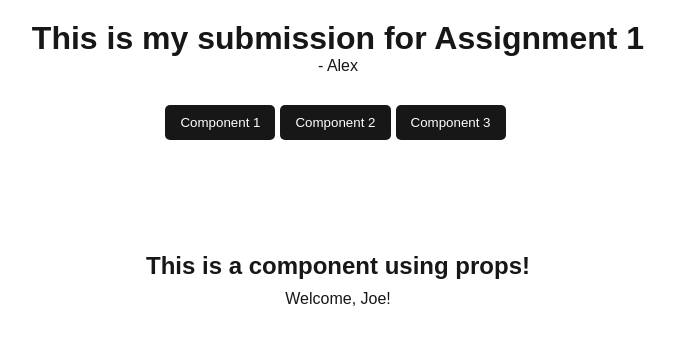
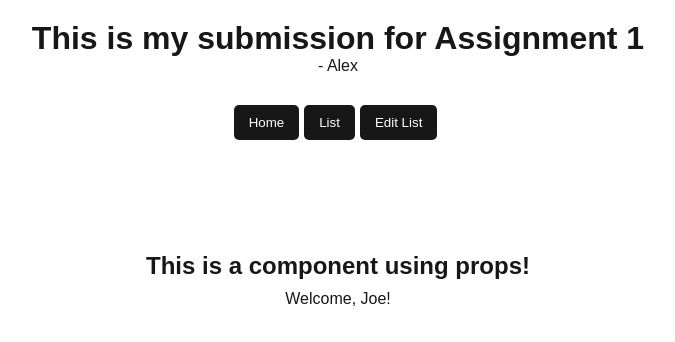
Before and after one commit to Smileyright/assignment1, a Next.js app: page / in a window 1280 px wide. Shown: the top 342 px of the page, without its empty margins (302-977 px from the left). Built offline with nearby package versions, Linux system fonts and the light colour scheme.

Commit message:
comments

```diff
--- a/src/app/component1.js
+++ b/src/app/component1.js
@@ -1,5 +1,6 @@
 import React, { useState } from 'react'
 
+//Fairly simple, just showing I can use props
 export default function Component1(props) {
 
     return (
--- a/src/app/page.js
+++ b/src/app/page.js
@@ -5,6 +5,7 @@ import Component1 from "./component1";
 import Component2 from "./component2";
 import Component3 from "./component3";
 
+//Allows list to be edited or accessed from components
 export const ItemContext = createContext();
 
   const ItemContextProvider = ({ children }) => {
@@ -22,6 +23,7 @@ export const ItemContext = createContext();
   };
 
   const Home = () => {
+    //Logic for which component should be displayed
     const [cSelect, setComponent] = useState(0);
 
     const components = {
@@ -29,7 +31,7 @@ export const ItemContext = createContext();
       1: <Component2 />,
       2: <Component3 />,
     };
-
+  //Display
     return (
       <ItemContextProvider>
         <div id="center">
@@ -38,9 +40,9 @@ export const ItemContext = createContext();
           <p>- Alex</p>
           </div>
           <div>
-            <button className="buttons" onClick={() => setComponent(0)}>Component 1</button>
-            <button className="buttons" onClick={() => setComponent(1)}>Component 2</button>
-            <button className="buttons" onClick={() => setComponent(2)}>Component 3</button>
+            <button className="buttons" onClick={() => setComponent(0)}>Home</button>
+            <button className="buttons" onClick={() => setComponent(1)}>List</button>
+            <button className="buttons" onClick={() => setComponent(2)}>Edit List</button>
           </div>
 
           <div id="main">{components[cSelect]}</div>
```
Also changed, not shown: src/app/component2.js (+7 -0 lines), src/app/component3.js (+7 -2 lines).
